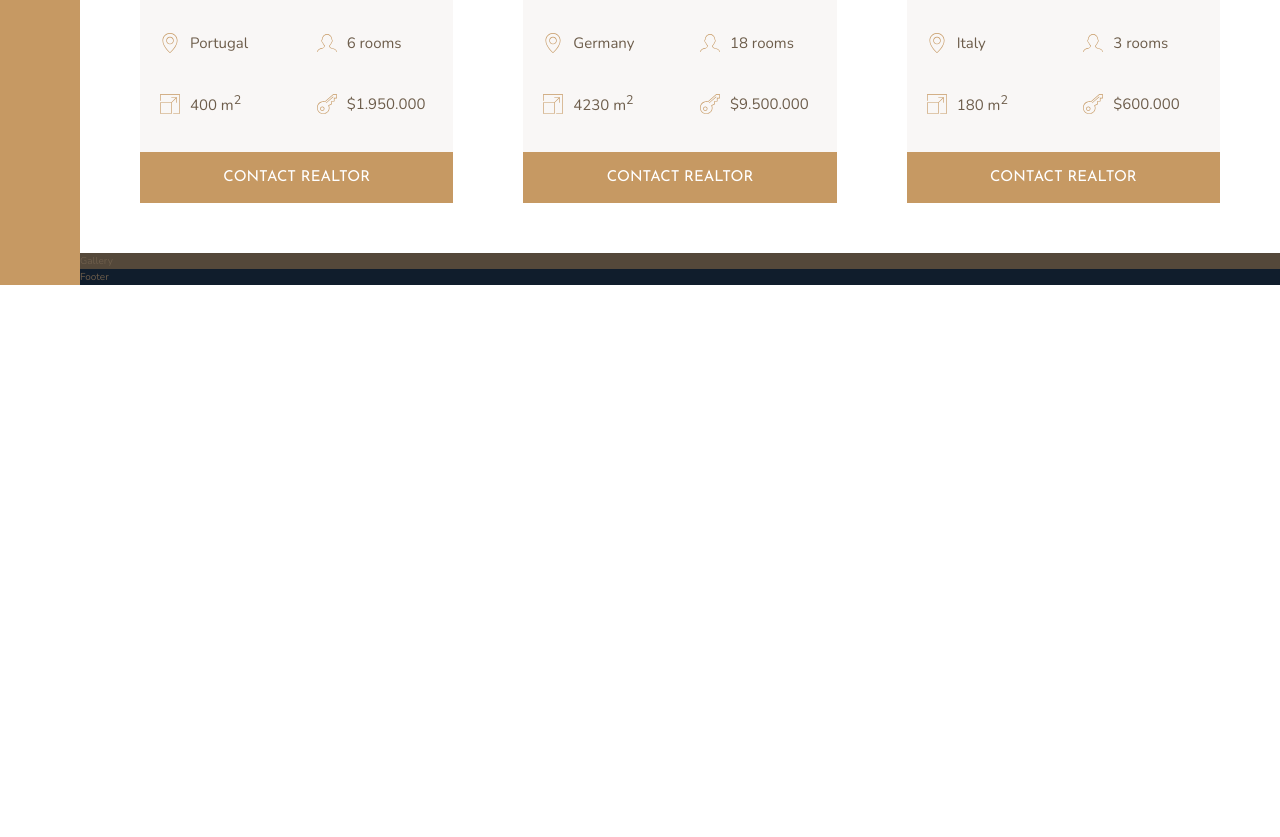
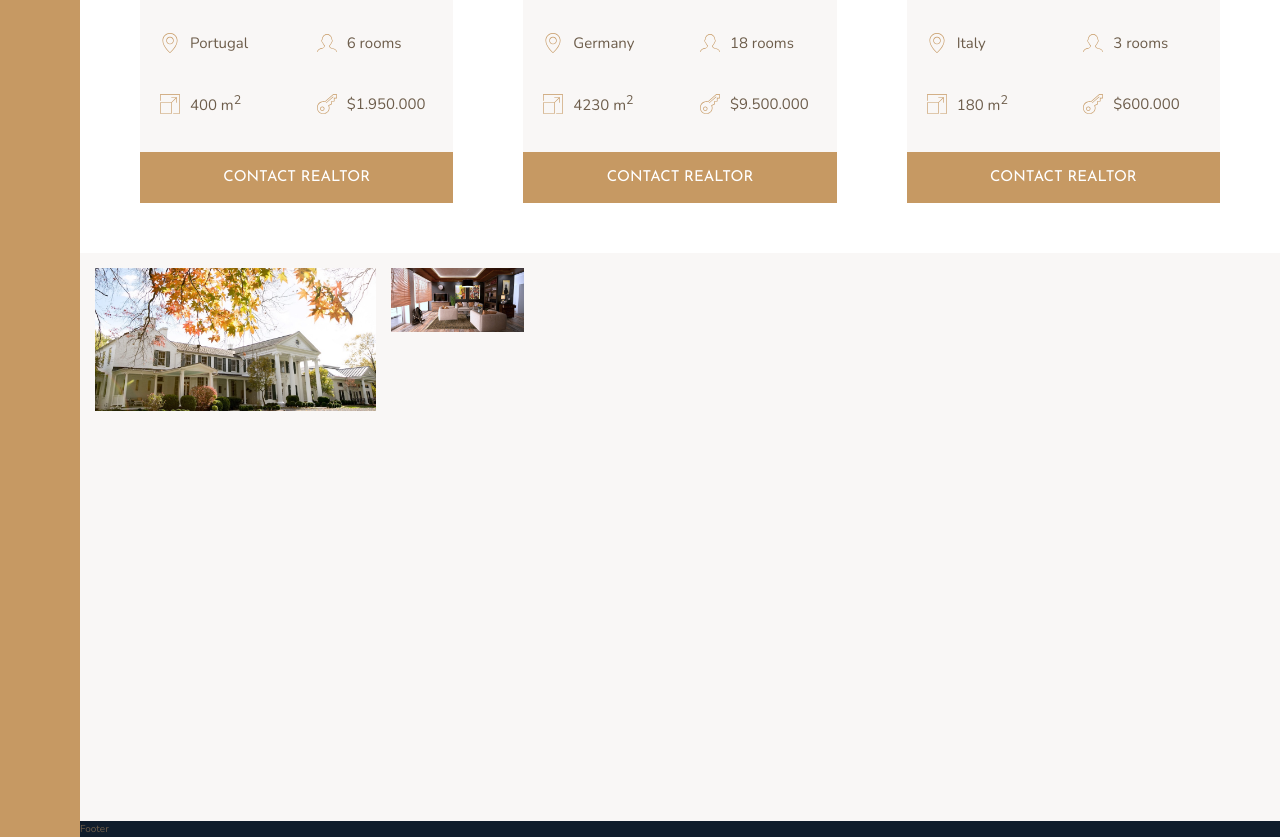
Before and after one commit to Glareone/Nexter-FrontEnd-Portfolio-Project-CssGrid-Design, a website: page index.html in a window 1280 px wide. Shown: the part 2619-3456 px from the top of the page. Before the commit the page ends 2904 px from the top, so only its background shows below. Drawn offline with nearby package versions, Linux system fonts and the light colour scheme.

Commit message:
gallery part 1

```diff
--- a/index.html
+++ b/index.html
@@ -285,9 +285,15 @@
                 <button class="btn home__btn">Contact realtor</button>
             </div>
         </div>
-        <div class="gallery">
-            Gallery
-        </div>
+        <section class="gallery">
+            <!-- to prevent cell overflowing by image - we have to wrap our image inside figure. We could use object-fit property then -->
+            <figure class="gallery__item gallery__item--1">
+                <img src="img/gal-1.jpeg" alt="Gallery Image 1" class="gallery__img">
+            </figure>
+
+            <img src="img/gal-2.jpeg" alt="Gallery Image 2" class="gallery__img">
+        </section>
+
         <footer class="footer">
             Footer
         </footer>
--- a/sass/_gallery.scss
+++ b/sass/_gallery.scss
@@ -1,4 +1,34 @@
 .gallery {
-  background-color: $color-grey-dark-1;
+  background-color: $color-grey-light-1;
   grid-column: full-start / full-end;
+
+  display: grid;
+  grid-template-columns: repeat(8, 1fr);
+  // we base our row height on viewport width to make this grid gallery responsive as much as possible
+  // this value based on the smallest image in grid
+  grid-template-rows: repeat(7, 5vw);
+
+  grid-gap: 1.5rem;
+  // we need padding because gap is only between cells, not around entire grid system
+  padding: 1.5rem;
+
+   &__item {
+     &--1 {
+       // define the size of the first image
+       grid-row: 1 / span 2;
+       grid-column:  1 / span 2;
+     }
+
+   }
+
+  &__img {
+    height: 100%;
+    width: 100%;
+    // object-fit prop prevent cell overflowing by the image. But to use it - we have to use figure HMTL 5 element to wrap our image
+    // we have to define manually width and height to make this property work
+    object-fit: cover;
+    display: block; // we need to specify block to avoid little weird white space after image
+  }
+
+
 }
```
Also changed, not shown: css/style.css.
